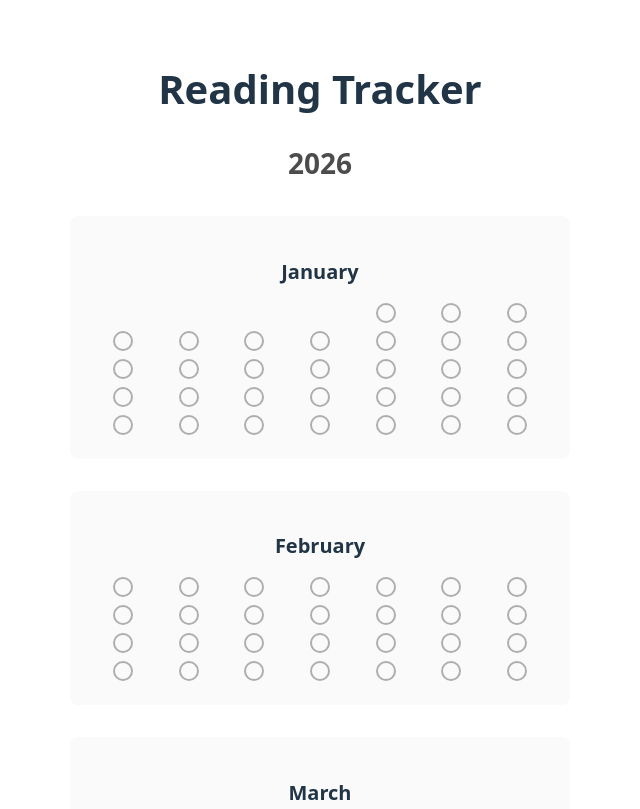
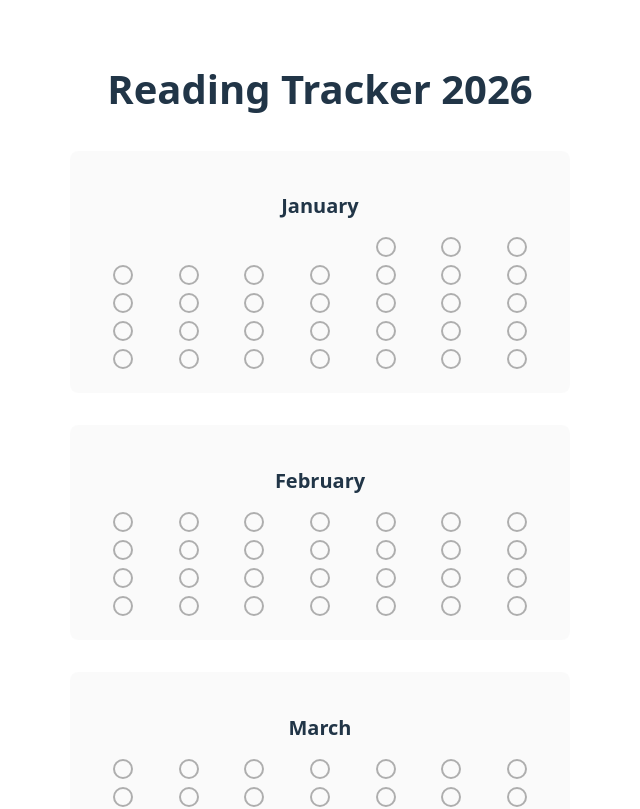
Before and after one commit to samcolson4/pages-tracker, a React (Vite) app: page / in a window 1280 px wide. Shown: the top 809 px of the page, without its empty margins (320-960 px from the left). Built offline with nearby package versions, Linux system fonts and the light colour scheme; no server answers; the database is empty.

Commit message:
Update titel

```diff
--- a/src/App.tsx
+++ b/src/App.tsx
@@ -128,8 +128,7 @@ function App() {
 
   return (
     <div className="app">
-      <h1>Reading Tracker</h1>
-      <h2 className="year-title">2026</h2>
+      <h1>Reading Tracker 2026</h1>
       <div className="calendar-container">
         {months.map((monthDays, monthIndex) => {
           const firstValidDay = monthDays.find(day => isDateValid(day.date))
```
